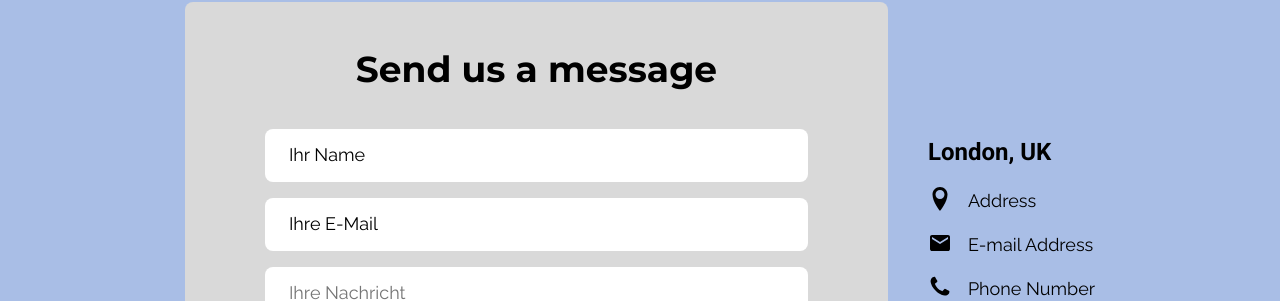
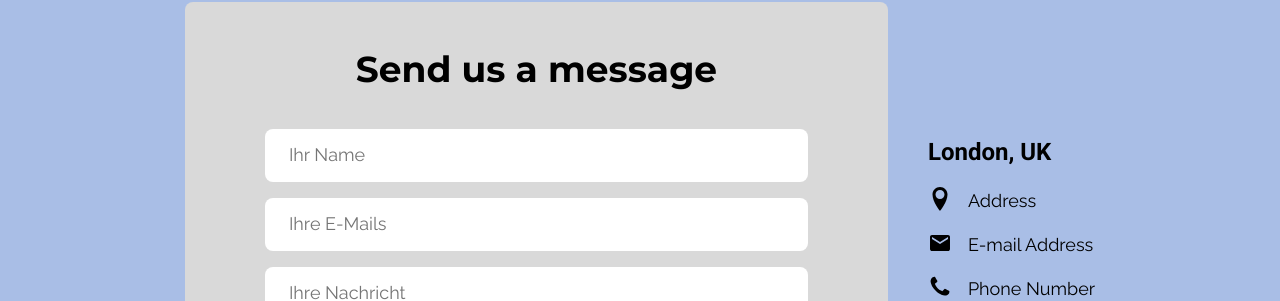
Before and after one commit to Buschi23/next, a Next.js app: page / in a window 1280 px wide. Shown: the part 2951-3252 px from the top of the page. Built offline with nearby package versions, Linux system fonts and the light colour scheme.

Commit message:
Update index.js

```diff
--- a/pages/index.js
+++ b/pages/index.js
@@ -194,7 +194,7 @@ const Home = (props) => {
                 required="true"
                 name="name"
                 id="name"
-                value="Ihr Name"
+                placeholder="Ihr Name"
                 className="home-name1 input"
               />
               <input
@@ -206,7 +206,7 @@ const Home = (props) => {
                 type="email"
                 required="true"
                 name="email"
-                value="Ihre E-Mail"
+                placeholder="Ihre E-Mails"
                 id="mail"
                 className="home-email input"
               />
@@ -216,7 +216,7 @@ const Home = (props) => {
                 name="message"
                 className="home-message textarea"
               ></textarea>
-              <button type="submit">Send</button>
+              <button type="submit" class="home-cta-btn1 anchor button">Send</button>
               </form>
 
 
```
